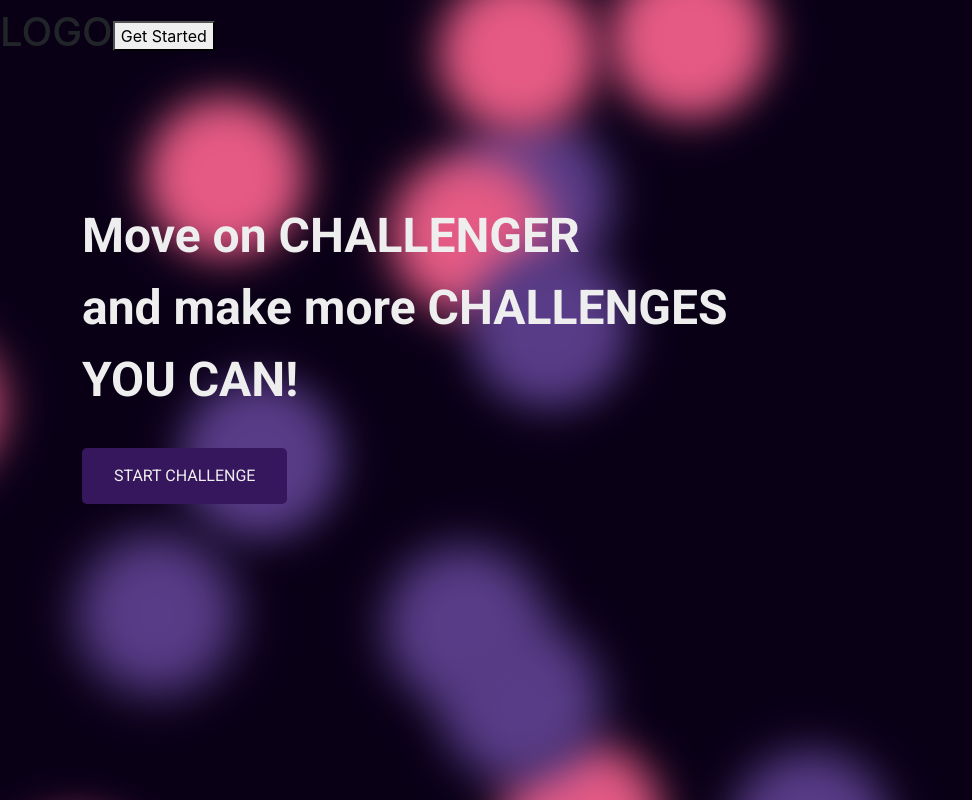
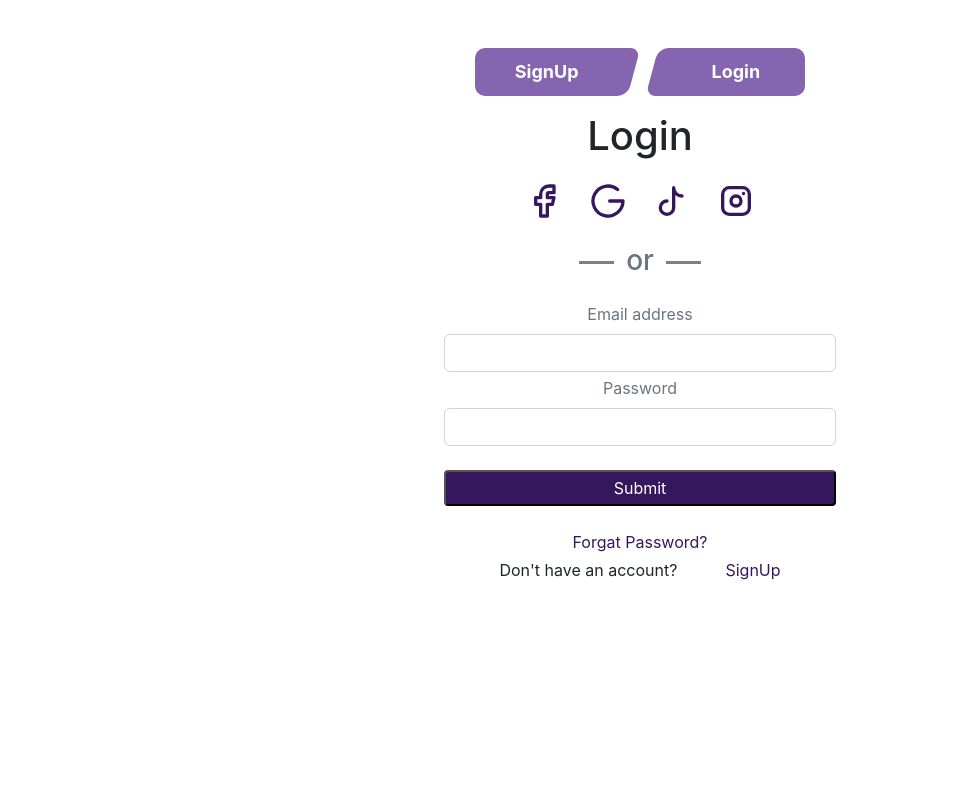
Before and after one commit to A01TH/graduation-project, a React (Create React App) app: page / in a window 1280 px wide. Shown: the whole page, without its empty margins (0-972 px from the left). Built offline with nearby package versions, Linux system fonts and the light colour scheme; the HTML template or start-up script is replaced by a standard one.

Commit message:
feat login update 1

```diff
--- a/src/App.js
+++ b/src/App.js
@@ -1,11 +1,13 @@
 import "./App.scss";
+import Login from "./components/auth/Login";
 import Navbar from "./components/navbar/Navbar";
 import GetStarted from "./Pages/GetStarted/GetStarted";
 function App() {
   return (
     <div className="App">
-      <Navbar />
-      <GetStarted />
+      <Login />
+      {/* <Navbar />
+      <GetStarted /> */}
     </div>
   );
 }
--- /dev/null
+++ b/src/components/auth/Login.jsx
@@ -0,0 +1,94 @@
+import React from "react";
+import { RiFacebookCircleLine } from "react-icons/ri";
+import {
+  TbBrandFacebook,
+  TbBrandGoogle,
+  TbBrandInstagram,
+  TbBrandTiktok,
+} from "react-icons/tb";
+import "./Auth.scss";
+import { useForm } from "react-hook-form";
+
+const Login = () => {
+  const {
+    register,
+    handleSubmit,
+    formState: { errors },
+  } = useForm();
+  const onSubmit = (data) => console.log(data);
+  return (
+    <div className="login auth">
+      <div className="wrapper pt-5">
+        <div className="btn-swticher d-flex justify-content-center gap-5 mb-3">
+          <button className="btn-switch-right">SignUp</button>
+          <button className="btn-switch-left">Login</button>
+        </div>
+        <h1 className="text-center ">Login</h1>
+        <div className="text-center login-methods d-flex gap-4 justify-content-center mb-3">
+          <a className="text-decoration-none fs-1 font-c-sec" href="#">
+            <TbBrandFacebook className=" " />
+          </a>{" "}
+          <a className="text-decoration-none fs-1 font-c-sec" href="#">
+            <TbBrandGoogle className=" " />
+          </a>
+          <a className="text-decoration-none fs-1 font-c-sec" href="#">
+            <TbBrandTiktok className=" " />
+          </a>{" "}
+          <a className="text-decoration-none fs-1 font-c-sec" href="#">
+            <TbBrandInstagram className=" " />
+          </a>
+        </div>
+        <div className="d-flex justify-content-center mb-4">
+          <h3 className=" text-secondary side-lines">or</h3>
+        </div>
+        <div className="login-form text-secondary mb-4 px-1">
+          <form onSubmit={handleSubmit(onSubmit)}>
+            <label className="form-label">Email address</label>
+            <input
+              className="form-control text-secondary mb-1"
+              type="text"
+              {...register("email", {
+                required: true,
+                pattern: /^\w+([\.-]?\w+)*@\w+([\.-]?\w+)*(\.\w{2,3})+$/,
+              })}
+            />
+            {errors.email && (
+              <p className="text-danger">Please enter a valied email</p>
+            )}
+
+            <label className="form-label">Password</label>
+            <input
+              type="password"
+              className="form-control mb-2"
+              {...register("password", { required: true })}
+            />
+            {errors.password && (
+              <span className="text-danger">This field is required</span>
+            )}
+
+            <input
+              className="btn-sec text-white w-100 rounded-1 py-1 mt-3"
+              type="submit"
+            />
+          </form>
+        </div>
+        <div className="options ">
+          <a
+            className=" text-decoration-none font-c-sec text-center d-block mb-1"
+            href="#"
+          >
+            Forgat Password?
+          </a>
+          <div className="d-flex gap-5 justify-content-center">
+            <p className="d-d-inline">Don't have an account?</p>
+            <a className=" text-decoration-none font-c-sec" href="#">
+              SignUp
+            </a>
+          </div>
+        </div>
+      </div>
+    </div>
+  );
+};
+
+export default Login;
--- a/src/components/auth/auth.scss
+++ b/src/components/auth/auth.scss
@@ -0,0 +1,93 @@
+.auth {
+  .btn-switch-right {
+    position: relative;
+    color: white;
+    background: #8564b0;
+    padding: 10px 40px;
+    font-weight: 700;
+    font-size: 18px;
+    line-height: 28px;
+    border: none;
+    border-radius: 10px;
+  }
+  .btn-switch-right::after {
+    content: "";
+    position: absolute;
+    background: #8564b0;
+    width: 100%;
+    height: 100%;
+    top: 0;
+    left: 15px;
+    z-index: -1;
+    transform: skew(-15deg);
+    border-radius: 10px;
+  }
+
+  .btn-switch-left {
+    position: relative;
+    color: white;
+    background: #8564b0;
+    padding: 10px 45px;
+    font-weight: 700;
+    font-size: 18px;
+    line-height: 28px;
+    border: none;
+    border-radius: 10px;
+  }
+  .btn-switch-left::after {
+    content: "";
+    position: absolute;
+    background: #8564b0;
+    width: 100%;
+    height: 100%;
+    top: 0;
+    right: 15px;
+    z-index: -1;
+    transform: skew(-15deg);
+    border-radius: 10px;
+  }
+  .btn-switch-right:hover,
+  .btn-switch-right:hover:after,
+  .btn-switch-left:hover,
+  .btn-switch-left:hover:after {
+    background-color: #36175e;
+  }
+  .btn-sec {
+    background-color: #36175e;
+    // width: 100%;
+  }
+
+  .font-c-sec {
+    color: #36175e;
+  }
+  .side-lines {
+    color: gray;
+
+    margin: auto !important;
+    display: inline;
+    position: relative;
+  }
+  .side-lines::after {
+    content: "";
+    position: absolute;
+    background-color: gray;
+    width: 35px;
+    height: 3px;
+    top: 50%;
+    left: 40px;
+  }
+  .side-lines::before {
+    content: "";
+    position: absolute;
+    background-color: gray;
+    width: 35px;
+    height: 3px;
+    top: 50%;
+    right: 40px;
+  }
+
+  .login-form {
+    margin: auto;
+    max-width: 400px;
+  }
+}
```
